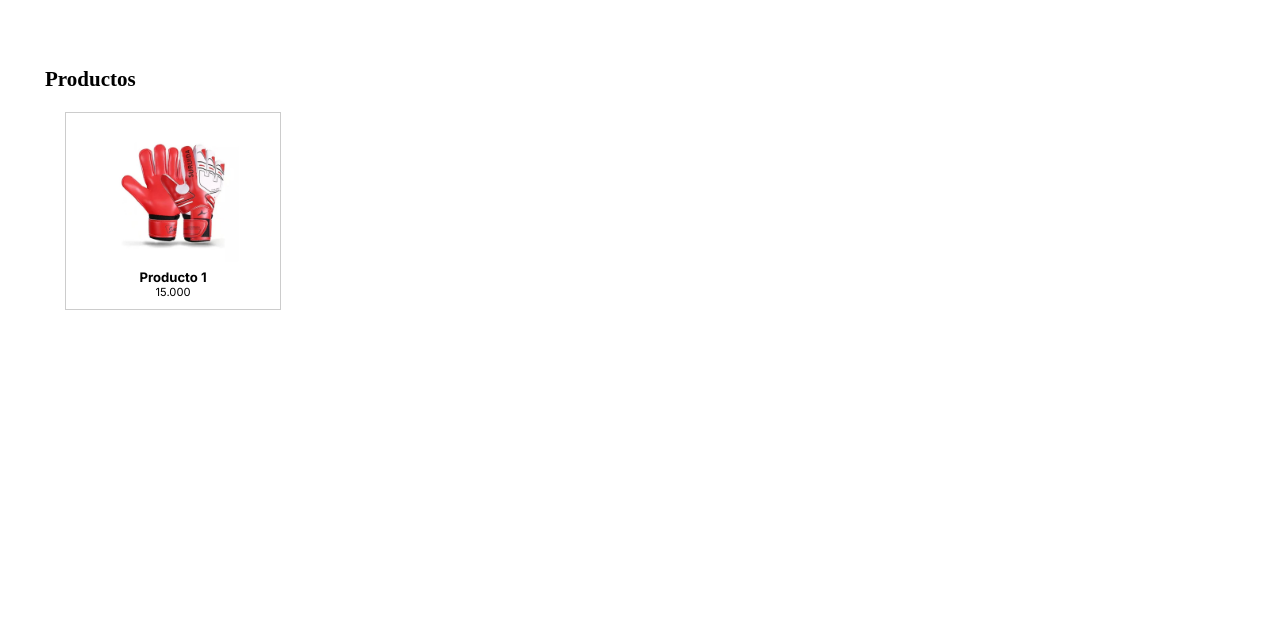
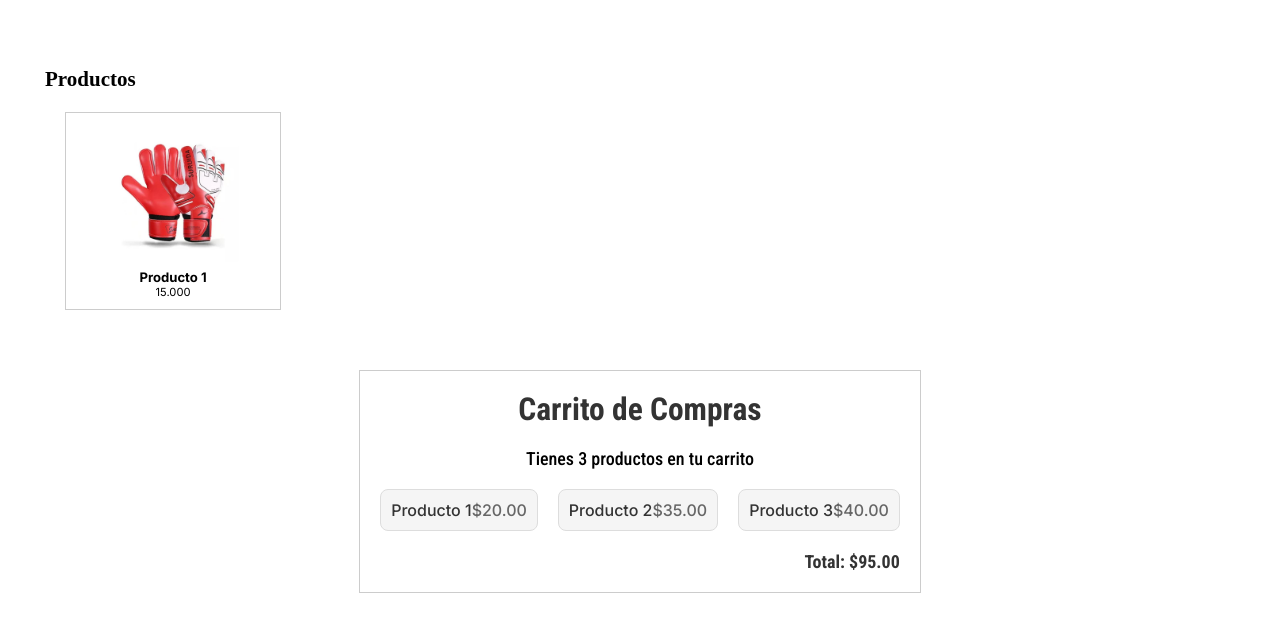
Before and after one commit to Jhonatan0124/Hackathon-Grupo9, a plain HTML site: page index.html in a window 1280 px wide. Shown: the part 502-1125 px from the top of the page. Before the commit the page ends 842 px from the top, so only its background shows below. Drawn offline with Linux system fonts and the light colour scheme.

Commit message:
se agrega plantilla carrito

```diff
--- a/index.html
+++ b/index.html
@@ -52,7 +52,40 @@
                 </div>
             </article>
         </section>
+
+        <section class="seccion-carrito">
+            <!-- Contenedor del carrito -->
+            <article class="cont-carrito">
+                <h2>Carrito de Compras</h2>
+
+                <!-- Mostrar la cantidad de productos -->
+                <p class="cantidad-productos">Tienes <span>3</span> productos en tu carrito</p>
+
+                <!-- Listado de productos -->
+                <div class="lista-productos">
+                    <div class="producto">
+                        <p class="nombre-producto">Producto 1</p>
+                        <p class="precio-producto">$20.00</p>
+                    </div>
+                    <div class="producto">
+                        <p class="nombre-producto">Producto 2</p>
+                        <p class="precio-producto">$35.00</p>
+                    </div>
+                    <div class="producto">
+                        <p class="nombre-producto">Producto 3</p>
+                        <p class="precio-producto">$40.00</p>
+                    </div>
+                </div>
+
+                <!-- Total -->
+                <p class="precio-total">Total: $95.00</p>
+            </article>
+        </section>
+
+
+
     </main>
+
 
 
 
--- a/style.css
+++ b/style.css
@@ -183,3 +183,71 @@ nav h1 {
   text-align: center;
   align-items: center;
 }
+
+/* Estilos generales para la sección del carrito */
+.seccion-carrito {
+    font-family: "Roboto Condensed", sans-serif;
+    font-size: 1.5rem;
+    font-weight: 500;
+    display: grid;
+    padding: 30px;
+    width: 80%;
+    max-width: 1100px;
+    gap: 30px;
+    justify-content: center;
+    align-items: center;
+    margin: auto;
+}
+
+.cont-carrito {
+    border: 1px solid #ccc;
+    position: relative;
+    height: auto;
+    padding: 20px;
+    background-color: #fff;
+
+}
+
+/* Título del carrito */
+.cont-carrito h2 {
+    text-align: center;
+    color: #333;
+    margin-bottom: 20px;
+}
+
+/* Cantidad de productos */
+.cantidad-productos {
+    text-align: center;
+    font-size: 18px;
+    margin-bottom: 20px;
+}
+
+
+.producto {
+    display: flex;
+    justify-content: space-between;
+    align-items: center;
+    padding: 10px;
+    background-color: #f5f5f5;
+    border: 1px solid #ddd;
+    border-radius: 8px;
+}
+
+.nombre-producto {
+    font-size: 16px;
+    color: #333;
+}
+
+.precio-producto {
+    font-size: 16px;
+    color: #666;
+}
+
+/* Estilos para el precio total */
+.precio-total {
+    text-align: right;
+    margin-top: 20px;
+    font-size: 18px;
+    font-weight: bold;
+    color: #333;
+}
```
